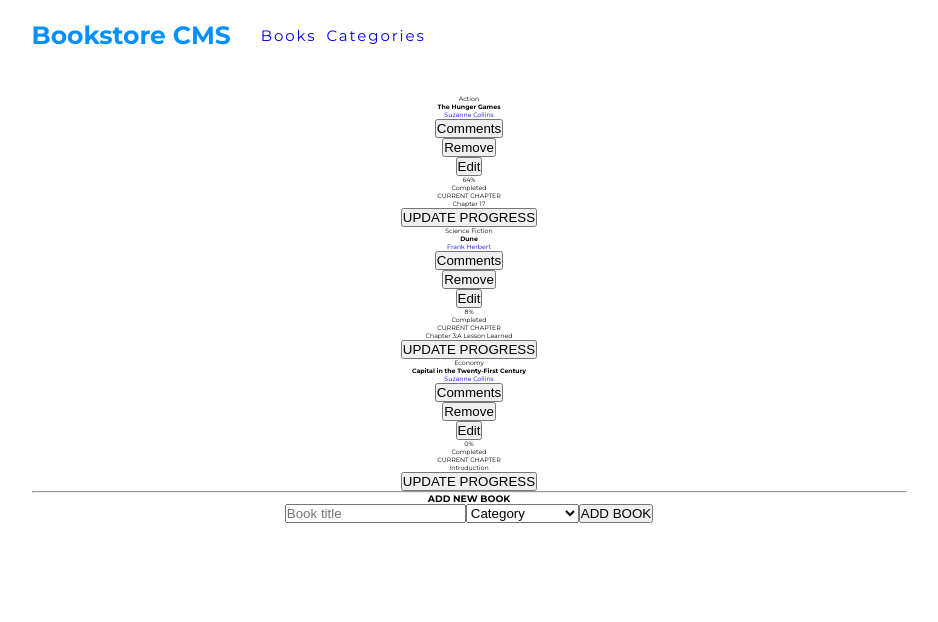
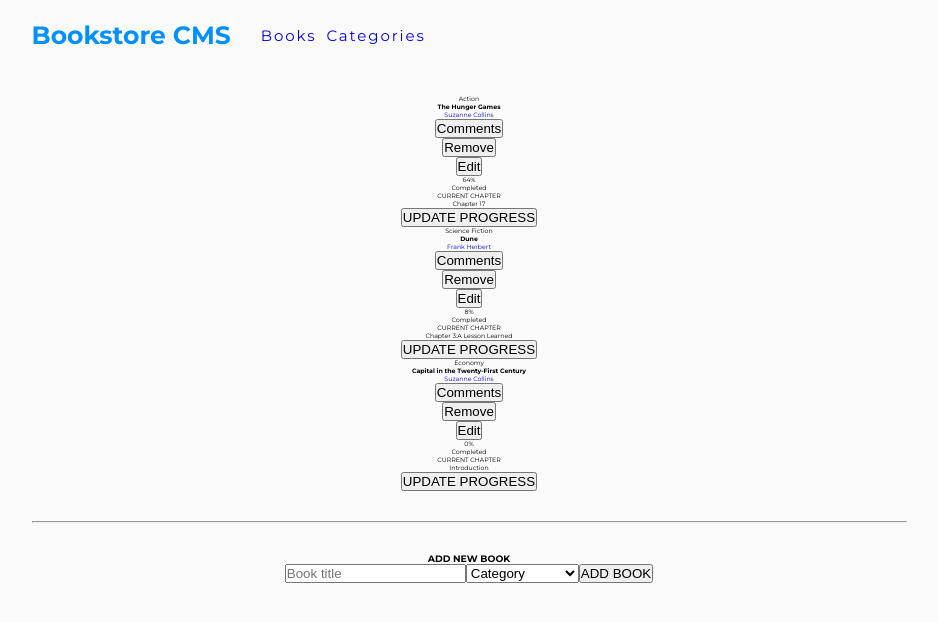
Before and after one commit to olawale-o/react-bookstore, a React (Create React App) app: page / in a window 1280 px wide. Shown: the top 622 px of the page, without its empty margins (171-1109 px from the left). Built offline with nearby package versions, Linux system fonts and the light colour scheme; no server answers.

Commit message:
Add basic styling in index.css file

```diff
--- a/src/index.css
+++ b/src/index.css
@@ -15,6 +15,7 @@
 body {
   font-size: 62.5%;
   font-family: 'Montserrat', 'Roboto Slab', sans-serif;
+  background: #fafafa;
 }
 
 a {
@@ -25,6 +26,15 @@
   list-style: none;
 }
 
-a {
-  text-decoration: none;
+button {
+  cursor: pointer;
 }
+
+hr {
+  margin: 3rem 0;
+  background-color: #e8e8e8;
+}
+
+.Categories {
+  font-size: 4rem;
+}
```
